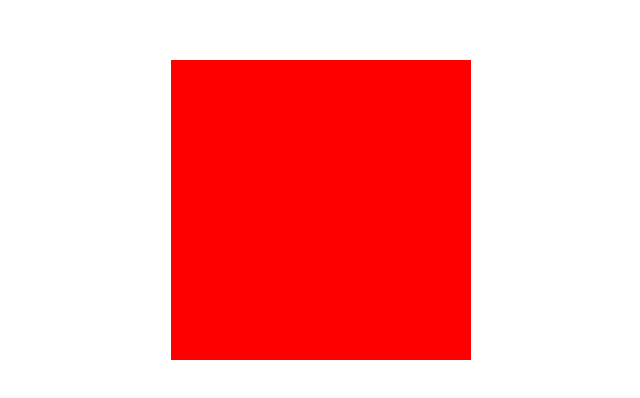
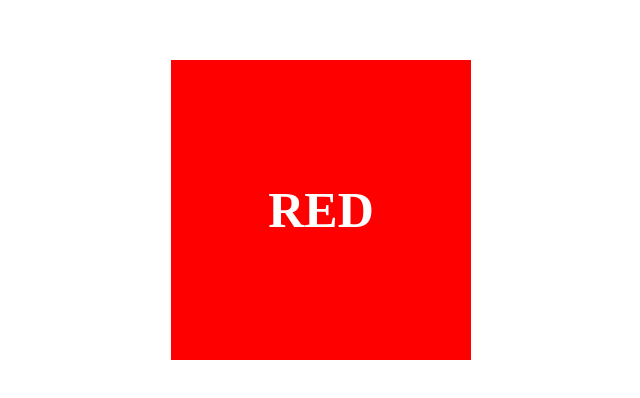
Before and after one commit to aaaram0205/chio-s-online, a plain HTML site: page index.html in a window 1280 px wide. Shown: the part 190-588 px from the top of the page, without its empty margins (319-959 px from the left). Drawn offline with Linux system fonts and the light colour scheme.

Commit message:
RED 텍스트추가

```diff
--- a/index.html
+++ b/index.html
@@ -9,7 +9,7 @@
 </head>
 <body>
     <section>
-        <article></article>
+        <article>RED</article>
     </section>
 </body>
 </html>
--- a/scss/style.scss
+++ b/scss/style.scss
@@ -13,5 +13,11 @@ section {
         width: 300px;
         height: 300px;
         background-color: red;
+        font-size: 50px;
+        display: flex;
+        align-items: center;
+        justify-content: center;
+        color: #fff;
+        font-weight: bold;
     }
 }
```
Also changed, not shown: css/style.css, 1 other file.
